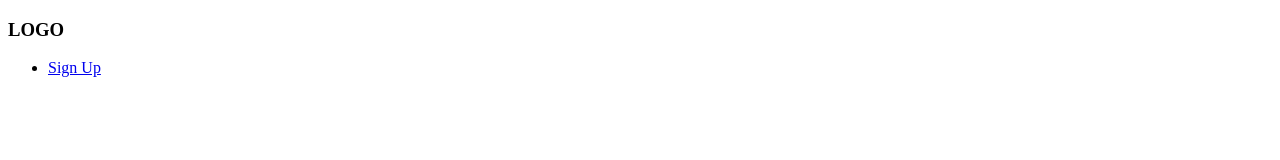
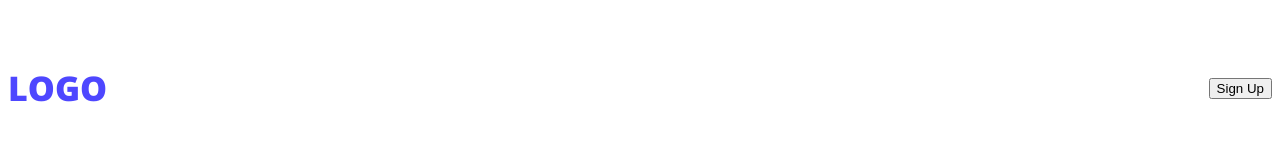
Before and after one commit to pinky288/Assignment-1-repo, a plain HTML site: page index.html in a window 1280 px wide. Drawn offline with nearby package versions, Linux system fonts and the light colour scheme.

Commit message:
first commit

```diff
--- a/Styles/assignment.css
+++ b/Styles/assignment.css
@@ -0,0 +1,27 @@
+
+.open-sans-normal {
+  font-family: "Open Sans", sans-serif;
+  font-optical-sizing: auto;
+  font-style: normal;
+  font-variation-settings:
+    "width" 100;
+}
+/* shared styles */
+.text-primary{
+    color: #4e47ff;
+}
+/* nav styles */
+nav{
+    display: flex;
+    align-items: center;
+    justify-content:space-between;
+}
+.nav-title{
+    font-weight: 800;
+    font-size: 34px;
+
+}
+
+nav ul li{
+    list-style: none;
+}
--- a/index.html
+++ b/index.html
@@ -4,13 +4,17 @@
     <meta charset="UTF-8">
     <meta name="viewport" content="width=device-width, initial-scale=1.0">
     <title>My First Assignment</title>
+    <link rel="preconnect" href="https://fonts.googleapis.com">
+<link rel="preconnect" href="https://fonts.gstatic.com" crossorigin>
+<link href="https://fonts.googleapis.com/css2?family=Inter:ital,opsz,wght@0,14..32,100..900;1,14..32,100..900&family=Open+Sans:ital,wght@0,300..800;1,300..800&display=swap" rel="stylesheet">
+    <link rel="stylesheet" href="Styles/assignment.css">
 </head>
-<body>
+<body class="open-sans-normal">
     <header>
         <nav>
-            <h3>LOGO</h3>
+            <h5 class="nav-title" style="color:#4e47ff;">LOGO</h5>
             <ul>
-                <li><a href="button">Sign Up</a> </li>
+                <li><a href=""><button>Sign Up</button></a></li>
             </ul>
         </nav>
 
```
